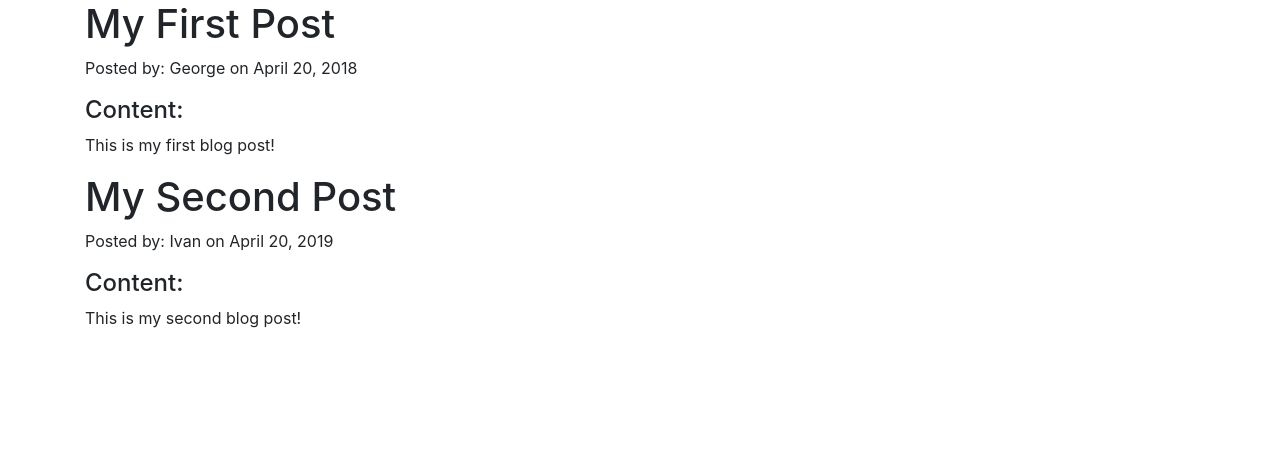
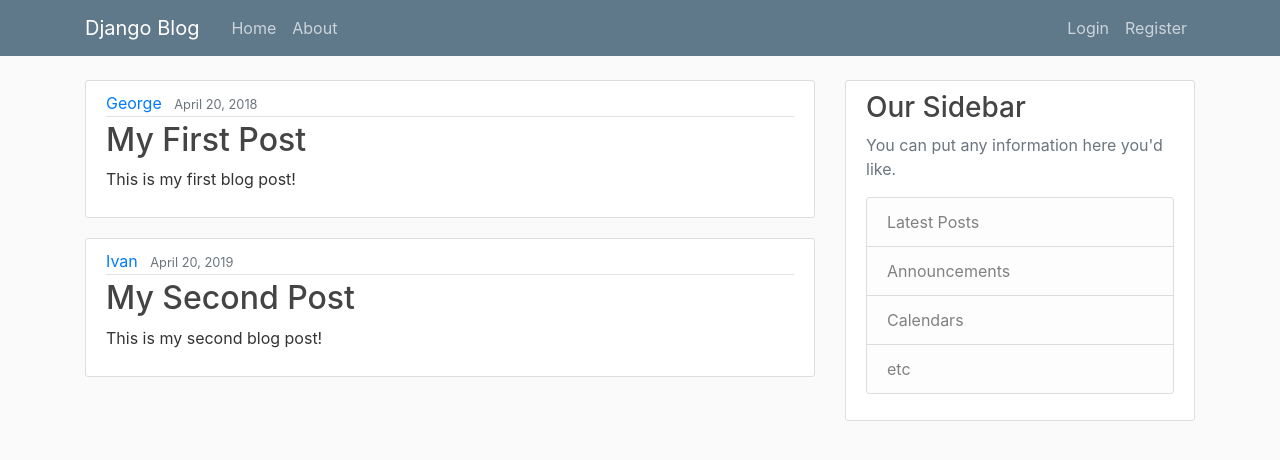
Before and after one commit to GeorgiDN/Blog-with-Django, a Django app: page / in a window 1280 px wide. Shown: the top 460 px of the page. Run offline with Django 5.2, Linux system fonts and the light colour scheme; some libraries are stand-ins or nearby versions.

Commit message:
feat: add navigation and static files

```diff
--- /dev/null
+++ b/webApp/static/blog/main.css
@@ -0,0 +1,84 @@
+body {
+    background: #fafafa;
+    color: #333333;
+    margin-top: 5rem;
+}
+
+h1, h2, h3, h4, h5, h6 {
+    color: #444444;
+}
+
+ul {
+    margin: 0;
+}
+
+.bg-steel {
+    background-color: #5f788a;
+}
+
+.site-header .navbar-nav .nav-link {
+    color: #cbd5db;
+}
+
+.site-header .navbar-nav .nav-link:hover {
+    color: #ffffff;
+}
+
+.site-header .navbar-nav .nav-link.active {
+    font-weight: 500;
+}
+
+.content-section {
+    background: #ffffff;
+    padding: 10px 20px;
+    border: 1px solid #dddddd;
+    border-radius: 3px;
+    margin-bottom: 20px;
+}
+
+.article-title {
+    color: #444444;
+}
+
+a.article-title:hover {
+    color: #428bca;
+    text-decoration: none;
+}
+
+.article-content {
+    white-space: pre-line;
+}
+
+.article-img {
+    height: 65px;
+    width: 65px;
+    margin-right: 16px;
+}
+
+.article-metadata {
+    padding-bottom: 1px;
+    margin-bottom: 4px;
+    border-bottom: 1px solid #e3e3e3
+}
+
+.article-metadata a:hover {
+    color: #333;
+    text-decoration: none;
+}
+
+.article-svg {
+    width: 25px;
+    height: 25px;
+    vertical-align: middle;
+}
+
+.account-img {
+    height: 125px;
+    width: 125px;
+    margin-right: 20px;
+    margin-bottom: 16px;
+}
+
+.account-heading {
+    font-size: 2.5rem;
+}
--- a/webApp/templates/blog/base.html
+++ b/webApp/templates/blog/base.html
@@ -1,10 +1,14 @@
+{% load static %}
 <!DOCTYPE html>
 <html lang="en">
 <head>
     <meta charset="UTF-8">
     <meta name="viewport" content="width=device-width, initial-scale=1, shrink-to-fit=no">
     <!-- Bootstrap CSS -->
-    <link rel="stylesheet" href="https://cdn.jsdelivr.net/npm/bootstrap@4.0.0/dist/css/bootstrap.min.css" integrity="sha384-Gn5384xqQ1aoWXA+058RXPxPg6fy4IWvTNh0E263XmFcJlSAwiGgFAW/dAiS6JXm" crossorigin="anonymous">
+    <link rel="stylesheet" href="https://cdn.jsdelivr.net/npm/bootstrap@4.0.0/dist/css/bootstrap.min.css"
+          integrity="sha384-Gn5384xqQ1aoWXA+058RXPxPg6fy4IWvTNh0E263XmFcJlSAwiGgFAW/dAiS6JXm" crossorigin="anonymous">
+
+    <link rel="stylesheet" type="text/css" href="{% static 'blog/main.css' %}">
 
     {% if title %}
         <title>Django Blog {{ title }}</title>
@@ -13,13 +17,58 @@
     {% endif %}
 </head>
 <body>
-    <div class="container">
-        {% block content %}{% endblock %}
+<header class="site-header">
+    <nav class="navbar navbar-expand-md navbar-dark bg-steel fixed-top">
+        <div class="container">
+            <a class="navbar-brand mr-4" href="/">Django Blog</a>
+            <button class="navbar-toggler" type="button" data-toggle="collapse" data-target="#navbarToggle"
+                    aria-controls="navbarToggle" aria-expanded="false" aria-label="Toggle navigation">
+                <span class="navbar-toggler-icon"></span>
+            </button>
+            <div class="collapse navbar-collapse" id="navbarToggle">
+                <div class="navbar-nav mr-auto">
+                    <a class="nav-item nav-link" href="{% url 'blog-home' %}">Home</a>
+                    <a class="nav-item nav-link" href="{% url 'blog-about' %}">About</a>
+                </div>
+                <!-- Navbar Right Side -->
+                <div class="navbar-nav">
+                    <a class="nav-item nav-link" href="#">Login</a>
+                    <a class="nav-item nav-link" href="#">Register</a>
+                </div>
+            </div>
+        </div>
+    </nav>
+</header>
+<main role="main" class="container">
+    <div class="row">
+        <div class="col-md-8">
+            {% block content %}{% endblock %}
+        </div>
+        <div class="col-md-4">
+            <div class="content-section">
+                <h3>Our Sidebar</h3>
+                <p class='text-muted'>You can put any information here you'd like.
+                <ul class="list-group">
+                    <li class="list-group-item list-group-item-light">Latest Posts</li>
+                    <li class="list-group-item list-group-item-light">Announcements</li>
+                    <li class="list-group-item list-group-item-light">Calendars</li>
+                    <li class="list-group-item list-group-item-light">etc</li>
+                </ul>
+                </p>
+            </div>
+        </div>
     </div>
-    <!-- Optional JavaScript -->
-    <!-- jQuery first, then Popper.js, then Bootstrap JS -->
-    <script src="https://code.jquery.com/jquery-3.2.1.slim.min.js" integrity="sha384-KJ3o2DKtIkvYIK3UENzmM7KCkRr/rE9/Qpg6aAZGJwFDMVNA/GpGFF93hXpG5KkN" crossorigin="anonymous"></script>
-    <script src="https://cdn.jsdelivr.net/npm/popper.js@1.12.9/dist/umd/popper.min.js" integrity="sha384-ApNbgh9B+Y1QKtv3Rn7W3mgPxhU9K/ScQsAP7hUibX39j7fakFPskvXusvfa0b4Q" crossorigin="anonymous"></script>
-    <script src="https://cdn.jsdelivr.net/npm/bootstrap@4.0.0/dist/js/bootstrap.min.js" integrity="sha384-JZR6Spejh4U02d8jOt6vLEHfe/JQGiRRSQQxSfFWpi1MquVdAyjUar5+76PVCmYl" crossorigin="anonymous"></script>
+</main>
+<!-- Optional JavaScript -->
+<!-- jQuery first, then Popper.js, then Bootstrap JS -->
+<script src="https://code.jquery.com/jquery-3.2.1.slim.min.js"
+        integrity="sha384-KJ3o2DKtIkvYIK3UENzmM7KCkRr/rE9/Qpg6aAZGJwFDMVNA/GpGFF93hXpG5KkN"
+        crossorigin="anonymous"></script>
+<script src="https://cdn.jsdelivr.net/npm/popper.js@1.12.9/dist/umd/popper.min.js"
+        integrity="sha384-ApNbgh9B+Y1QKtv3Rn7W3mgPxhU9K/ScQsAP7hUibX39j7fakFPskvXusvfa0b4Q"
+        crossorigin="anonymous"></script>
+<script src="https://cdn.jsdelivr.net/npm/bootstrap@4.0.0/dist/js/bootstrap.min.js"
+        integrity="sha384-JZR6Spejh4U02d8jOt6vLEHfe/JQGiRRSQQxSfFWpi1MquVdAyjUar5+76PVCmYl"
+        crossorigin="anonymous"></script>
 </body>
 </html>
--- a/webApp/templates/blog/home.html
+++ b/webApp/templates/blog/home.html
@@ -1,9 +1,15 @@
 {% extends "blog/base.html" %}
 {% block content %}
     {% for post in posts %}
-        <h1>{{ post.title }}</h1>
-        <p>Posted by: {{ post.author }} on {{ post.date_posted }}</p>
-        <h4>Content:</h4>
-        <p>{{ post.content }}</p>
+        <article class="media content-section">
+            <div class="media-body">
+                <div class="article-metadata">
+                    <a class="mr-2" href="#">{{ post.author }}</a>
+                    <small class="text-muted">{{ post.date_posted }}</small>
+                </div>
+                <h2><a class="article-title" href="#">{{ post.title }}</a></h2>
+                <p class="article-content">{{ post.content }}</p>
+            </div>
+        </article>
     {% endfor %}
 {% endblock content %}
--- a/webApp/webApp/settings.py
+++ b/webApp/webApp/settings.py
@@ -136,6 +136,10 @@ USE_TZ = True
 
 STATIC_URL = 'static/'
 
+STATICFILES_DIRS = [
+    BASE_DIR / "static"
+]
+
 # Default primary key field type
 # https://docs.djangoproject.com/en/5.1/ref/settings/#default-auto-field
 
```
